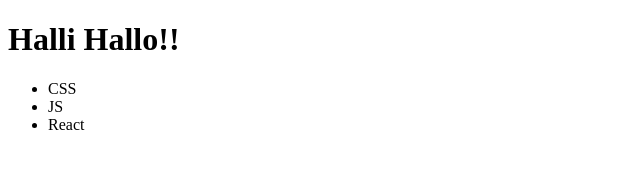
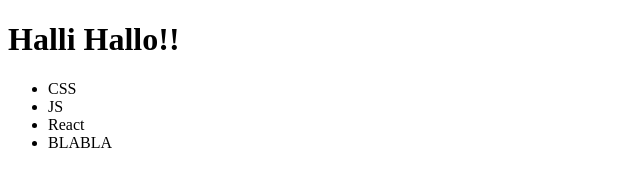
Before and after one commit to stefaniv-code/my-project, a plain HTML site: page index.html in a window 1280 px wide. Shown: the full height of the page, 0-640 px from the left. Drawn offline with Linux system fonts and the light colour scheme.

Commit message:
Update index.html

```diff
--- a/index.html
+++ b/index.html
@@ -14,6 +14,7 @@
       <li>CSS</li>
       <li>JS</li>
       <li>React</li>
+      <li>BLABLA</li>
    </ul>
 </body>
 
```
